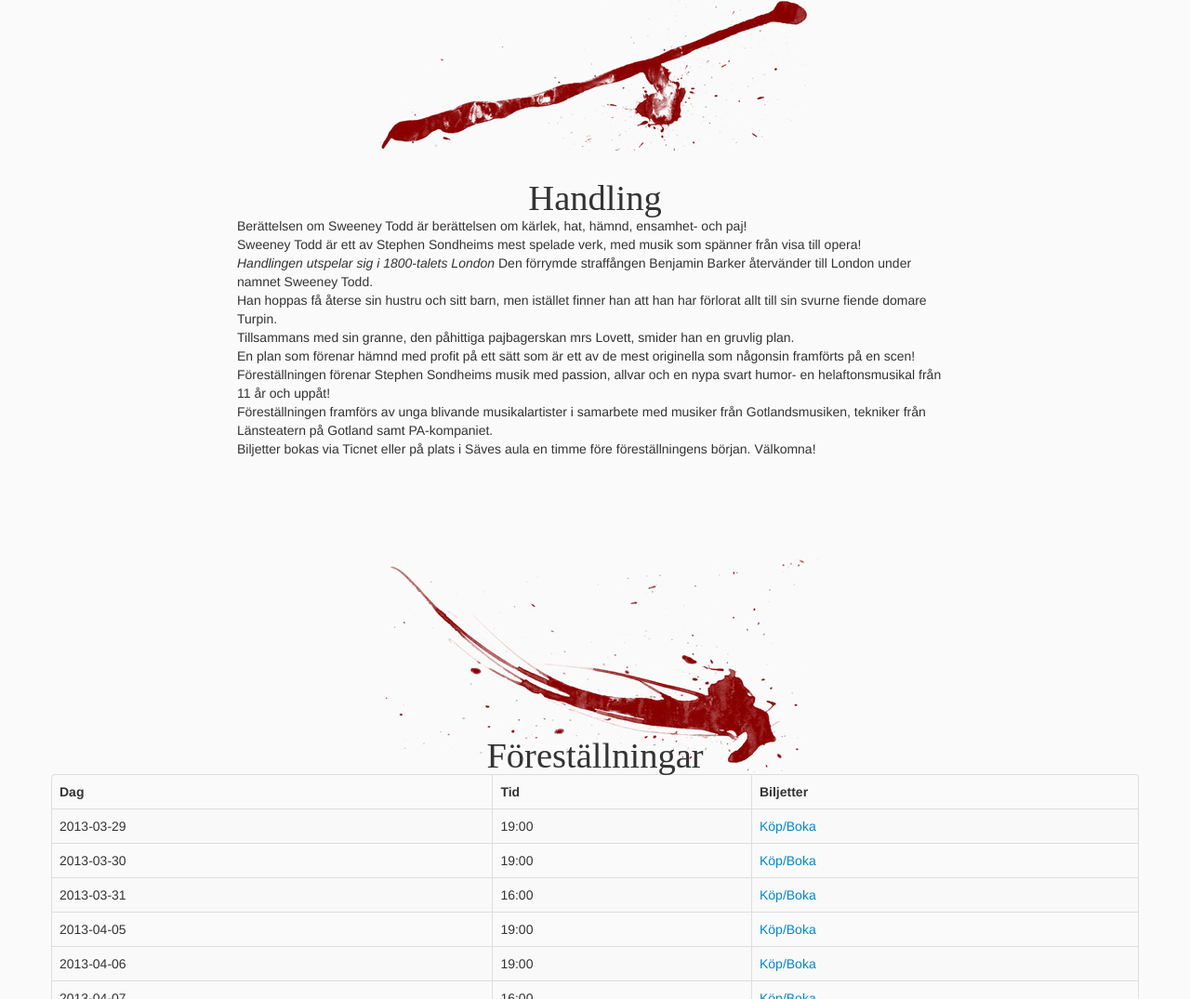
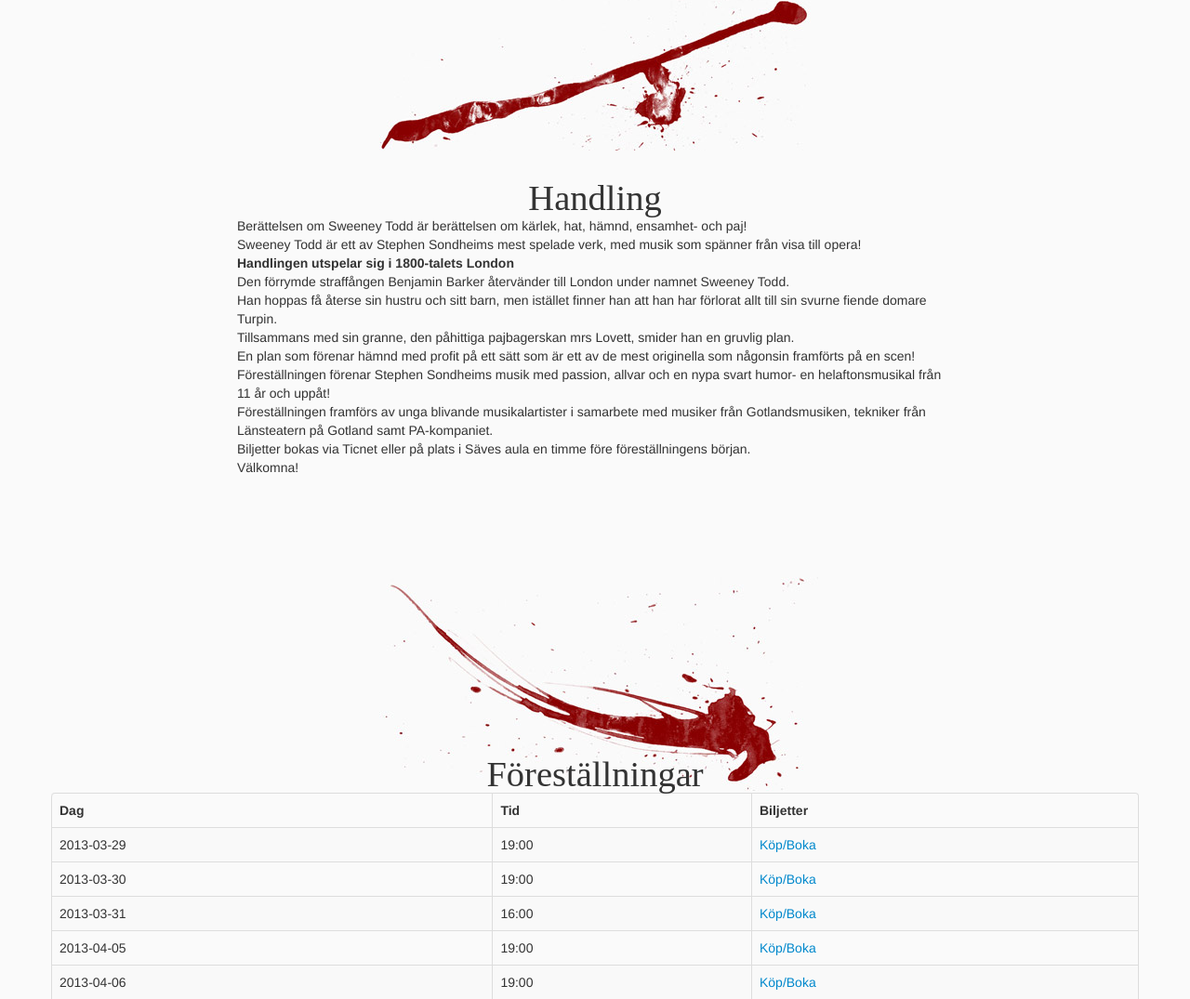
Before and after one commit to rjakobsson/GMK_sweeney_todd, a plain HTML site: page index.html in a window 1280 px wide. Shown: the part 842-1917 px from the top of the page at 93% size. Drawn offline with nearby package versions, Linux system fonts and the light colour scheme.

Commit message:
updated text

```diff
--- a/index.html
+++ b/index.html
@@ -194,17 +194,17 @@
       <section id="handlingen">
         <h1 id="handling" class="anchor">Handling</h1>
         <p class="text-left">Berättelsen om Sweeney Todd är berättelsen om kärlek, hat, hämnd, ensamhet- och paj!<br>
-Sweeney Todd är ett av Stephen Sondheims mest spelade verk, med musik som spänner från visa till opera!</p>
-<p class="text-left"><em>Handlingen utspelar sig i 1800-talets London</em>
+Sweeney Todd är ett av Stephen Sondheims mest spelade verk, med musik som spänner från visa till opera!<br></p>
+<p class="text-left"><strong>Handlingen utspelar sig i 1800-talets London</strong><br>
 Den förrymde straffången Benjamin Barker återvänder till London under namnet Sweeney Todd.<br>
 Han hoppas få återse sin hustru och sitt barn, men istället finner han att han har förlorat allt till sin svurne fiende domare Turpin.<br>
 Tillsammans med sin granne, den påhittiga pajbagerskan mrs Lovett, smider han en gruvlig plan.<br>
-En plan som förenar hämnd med profit på ett sätt som är ett av de mest originella som någonsin framförts på en scen!</p>
+En plan som förenar hämnd med profit på ett sätt som är ett av de mest originella som någonsin framförts på en scen!<br></p>
 
-<p class="text-left">Föreställningen förenar Stephen Sondheims musik med passion, allvar och en nypa svart humor- en helaftonsmusikal från 11 år och uppåt!</p>
+<p class="text-left">Föreställningen förenar Stephen Sondheims musik med passion, allvar och en nypa svart humor- en helaftonsmusikal från 11 år och uppåt!<br></p>
 
 <p class="text-left">Föreställningen framförs av unga blivande musikalartister i samarbete med musiker från Gotlandsmusiken, tekniker från Länsteatern på Gotland samt PA-kompaniet.<br>
-Biljetter bokas via Ticnet eller på plats i Säves aula en timme före föreställningens början.
+Biljetter bokas via Ticnet eller på plats i Säves aula en timme före föreställningens början.<br>
 Välkomna!</p>
       </section>
       <section id="forestallningen">
```
